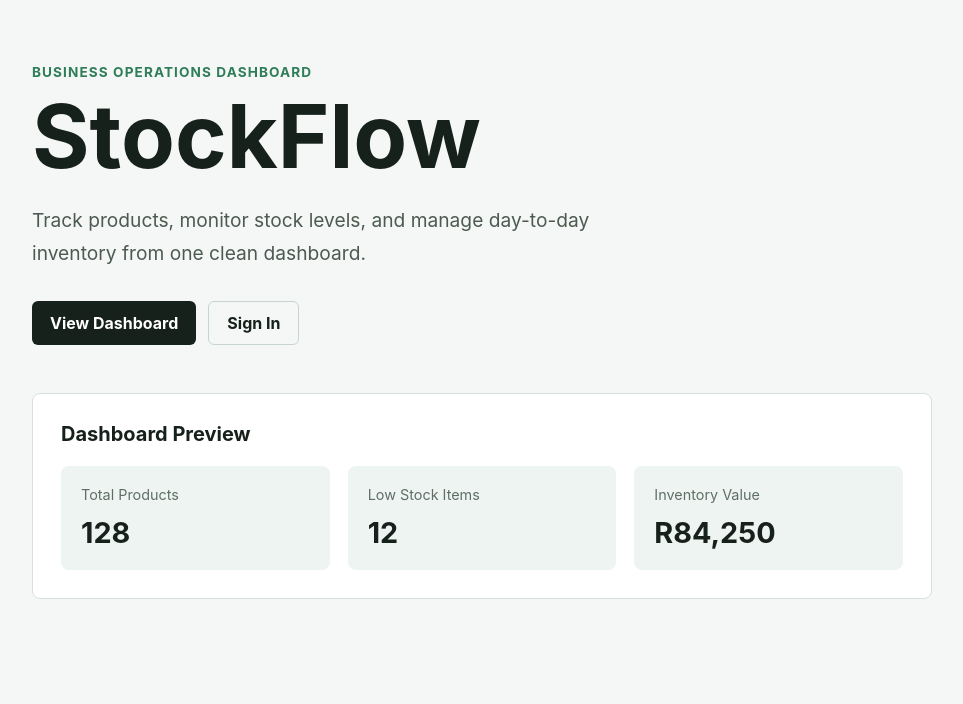
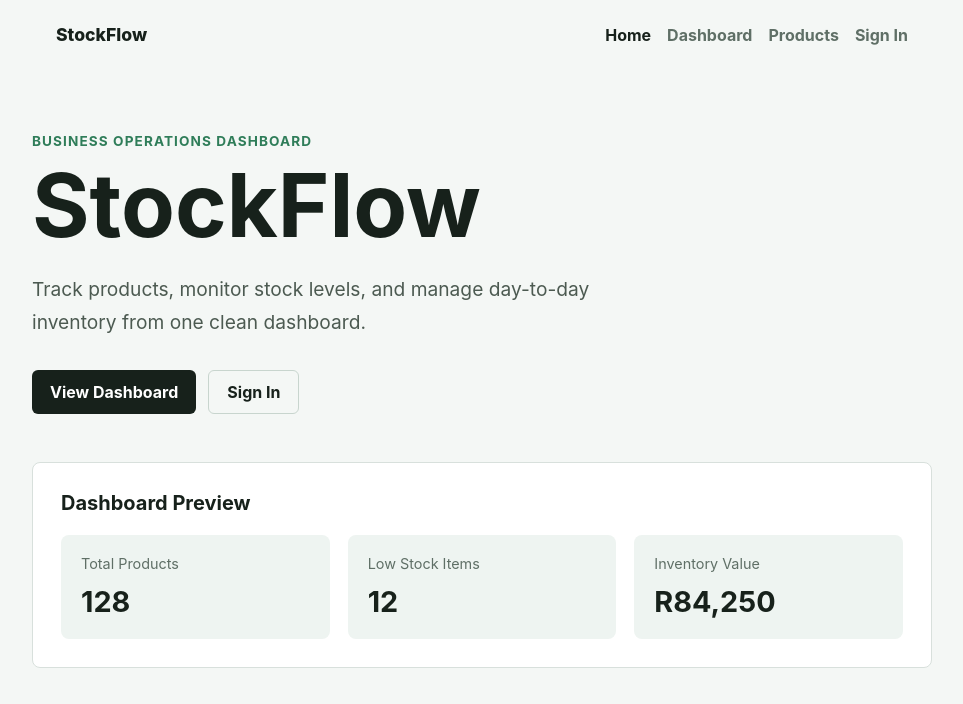
Before and after one commit to thiyannaidoo/business-dashboard-system, a React (Vite) app in the folder client/: page / in a window 1280 px wide. Shown: the top 704 px of the page, without its empty margins (158-1121 px from the left). Built offline with nearby package versions, Linux system fonts and the light colour scheme.

Commit message:
Add shared app navigation

```diff
--- a/client/src/App.css
+++ b/client/src/App.css
@@ -1,6 +1,6 @@
 .app-shell {
   min-height: 100vh;
-  padding: 64px 24px;
+  padding: 64px 24px 64px;
   background: #f4f7f5;
   color: #17211b;
 }
@@ -23,6 +23,44 @@ h1 {
   margin: 0;
   font-size: clamp(3rem, 8vw, 5.5rem);
   line-height: 1;
+}
+
+.app-layout {
+  min-height: 100vh;
+  background: #f4f7f5;
+}
+
+.site-header {
+  display: flex;
+  align-items: center;
+  justify-content: space-between;
+  gap: 24px;
+  max-width: 900px;
+  margin: 0 auto;
+  padding: 24px;
+}
+
+.brand-link {
+  color: #17211b;
+  font-size: 1.1rem;
+  font-weight: 800;
+  text-decoration: none;
+}
+
+.site-nav {
+  display: flex;
+  align-items: center;
+  gap: 16px;
+}
+
+.site-nav a {
+  color: #5f6f66;
+  font-weight: 700;
+  text-decoration: none;
+}
+
+.site-nav a.active {
+  color: #17211b;
 }
 
 .hero-text {
--- a/client/src/App.jsx
+++ b/client/src/App.jsx
@@ -1,5 +1,6 @@
 import { Route, Routes } from 'react-router-dom'
 import './App.css'
+import AppLayout from './components/AppLayout'
 import DashboardPage from './pages/DashboardPage'
 import LandingPage from './pages/LandingPage'
 import LoginPage from './pages/LoginPage'
@@ -9,11 +10,13 @@ import RegisterPage from './pages/RegisterPage'
 function App() {
   return (
     <Routes>
-      <Route path="/" element={<LandingPage />} />
-      <Route path="/login" element={<LoginPage />} />
-      <Route path="/register" element={<RegisterPage />} />
-      <Route path="/dashboard" element={<DashboardPage />} />
-      <Route path="/products" element={<ProductsPage />} />
+      <Route element={<AppLayout />}>
+        <Route path="/" element={<LandingPage />} />
+        <Route path="/login" element={<LoginPage />} />
+        <Route path="/register" element={<RegisterPage />} />
+        <Route path="/dashboard" element={<DashboardPage />} />
+        <Route path="/products" element={<ProductsPage />} />
+      </Route>
     </Routes>
   )
 }
--- /dev/null
+++ b/client/src/components/AppLayout.jsx
@@ -0,0 +1,24 @@
+import { Link, NavLink, Outlet } from 'react-router-dom'
+
+function AppLayout() {
+  return (
+    <div className="app-layout">
+      <header className="site-header">
+        <Link className="brand-link" to="/">
+          StockFlow
+        </Link>
+
+        <nav className="site-nav" aria-label="Main navigation">
+          <NavLink to="/">Home</NavLink>
+          <NavLink to="/dashboard">Dashboard</NavLink>
+          <NavLink to="/products">Products</NavLink>
+          <NavLink to="/login">Sign In</NavLink>
+        </nav>
+      </header>
+
+      <Outlet />
+    </div>
+  )
+}
+
+export default AppLayout
```
